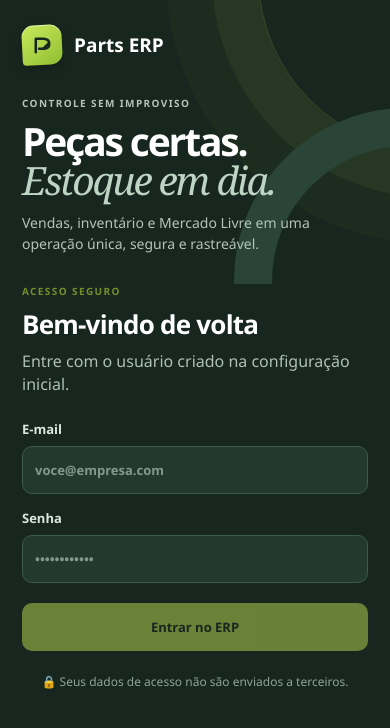
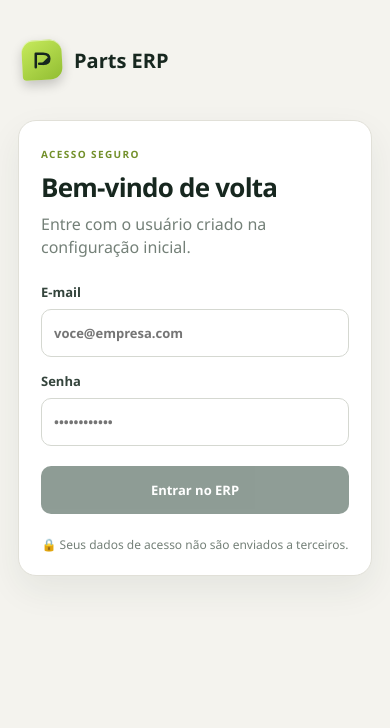
Before and after one commit to felgoes/parts-erp, an Angular app in the folder frontend/: page /login in a window 390 px wide. Shown: the top 728 px of the page. Built offline with nearby package versions, Linux system fonts and the light colour scheme.

Commit message:
refine: simplify mobile login visual hierarchy

```diff
--- a/frontend/src/app/pages/login/login.scss
+++ b/frontend/src/app/pages/login/login.scss
@@ -151,53 +151,46 @@
     grid-template-columns: 1fr;
     min-height: 100svh;
     align-content: start;
-    background: var(--ink);
+    background: #f4f3ee;
   }
   .login-story {
-    display: block;
-    min-height: 230px;
-    padding: 25px 22px 30px;
-    border-radius: 0;
+    display: grid;
+    min-height: 112px;
+    padding: 24px 22px 16px;
+    place-items: center;
+    background: transparent;
+    color: var(--ink);
   }
-  .login-story .brand { margin-bottom: 30px; }
-  .login-story > div:nth-child(2) { position: relative; z-index: 2; }
-  .login-story .kicker { margin: 0 0 9px; font-size: 10px; }
-  .login-story h1 { font-size: clamp(32px, 10vw, 46px); margin: 0 0 12px; max-width: 330px; }
-  .login-story p:not(.kicker) { max-width: 350px; margin: 0; font-size: 14px; line-height: 1.5; }
-  .login-story small { display: none; }
-  .login-story:after { width: 270px; height: 270px; border-width: 38px; right: -190px; bottom: -170px; }
-  .login-story:before { width: 350px; height: 350px; right: -220px; top: -200px; }
+  .login-story .brand { margin: 0; }
+  .login-story .brand strong { color: var(--ink); font-size: 20px; }
+  .login-story > div:nth-child(2), .login-story small { display: none; }
+  .login-story:before, .login-story:after { display: none; }
   .login-panel {
-    display: block;
-    padding: 0 22px 32px;
-    background: var(--ink);
+    display: grid;
+    padding: 8px 18px 28px;
+    background: transparent;
     align-items: start;
   }
   .login-panel form {
     width: 100%;
-    padding: 0 0 8px;
-    background: transparent;
-    border: 0;
-    border-radius: 0;
-    box-shadow: none;
+    padding: 26px 22px 22px;
+    background: #fff;
+    border: 1px solid #e1e0d8;
+    border-radius: 18px;
+    box-shadow: 0 14px 35px #22362b12;
   }
-  .login-panel h2 { color: #fff; font-size: 26px; }
-  .hint { color: #aebfb5; margin-bottom: 24px; line-height: 1.45; }
-  .login-panel label { margin-top: 15px; color: #dbe7df; }
-  .login-panel input { min-height: 48px; border-radius: 10px; background: #23382e; border-color: #3c5b4b; color: #fff; }
-  .login-panel input::placeholder { color: #84998d; }
-  .login-panel input:focus { border-color: var(--accent); box-shadow: 0 0 0 3px #b9dc5230; }
-  .login-panel .primary { min-height: 48px; border-radius: 10px; background: var(--accent); color: var(--ink); }
-  .security-note { color: #8ea49a; }
-  .error { background: #4b2824; color: #ffb4a5; }
+  .login-panel h2 { color: var(--ink); font-size: 26px; }
+  .hint { color: var(--muted); margin-bottom: 24px; line-height: 1.45; }
+  .login-panel label { margin-top: 15px; color: #34443c; }
+  .login-panel input { min-height: 48px; border-radius: 10px; }
+  .login-panel .primary { min-height: 48px; border-radius: 10px; }
+  .security-note { color: var(--muted); }
+  .error { background: #fff0ed; color: #a33628; }
 }
 @media (max-width: 380px) {
-  .login-story { min-height: 200px; padding: 18px 18px 20px; }
-  .login-story .brand { margin-bottom: 18px; }
-  .login-story h1 { font-size: 30px; line-height: .98; margin-bottom: 9px; }
-  .login-story p:not(.kicker) { font-size: 13px; line-height: 1.35; }
-  .login-panel { padding: 0 18px 20px; }
-  .login-panel form { padding-bottom: 6px; }
+  .login-story { min-height: 100px; padding: 20px 18px 12px; }
+  .login-panel { padding: 6px 14px 20px; }
+  .login-panel form { padding: 22px 18px 18px; }
   .hint { margin-bottom: 16px; }
   .login-panel input, .login-panel .primary { min-height: 44px; }
   .security-note { margin-top: 14px; }
```
